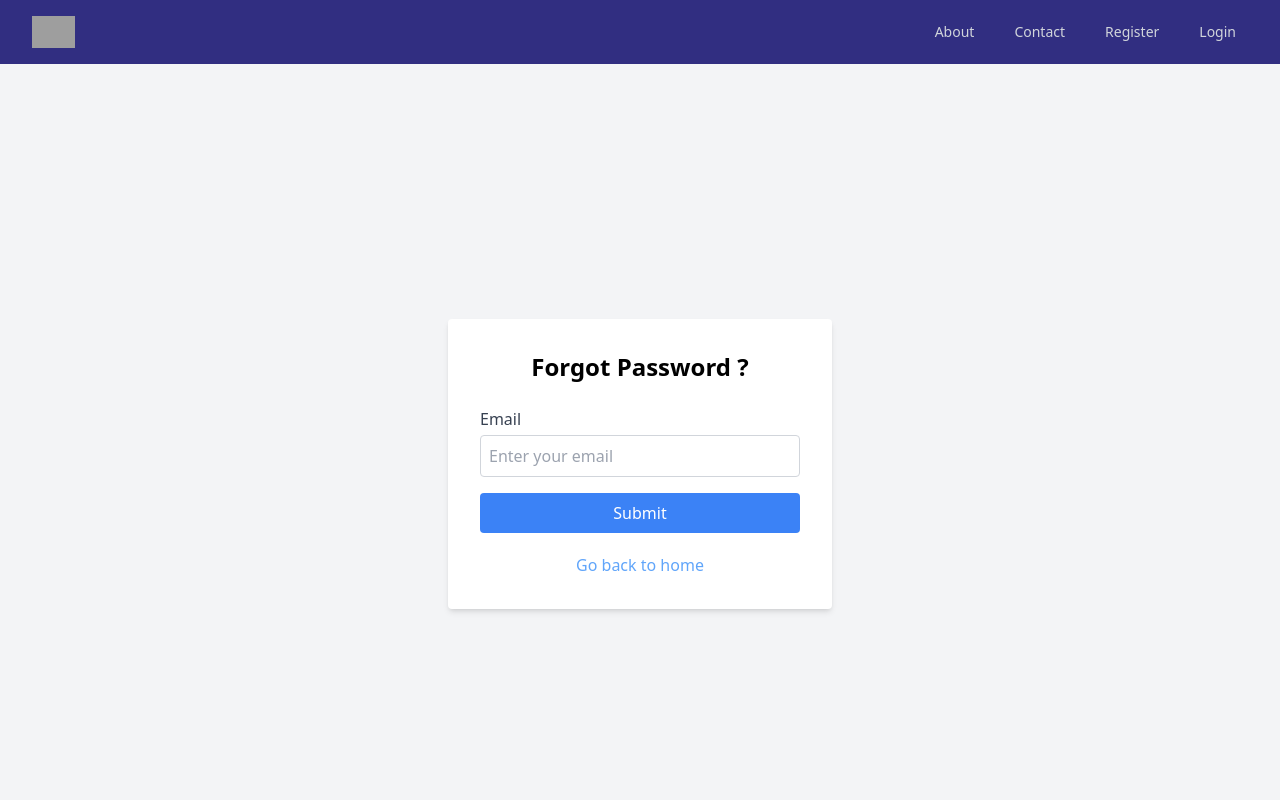
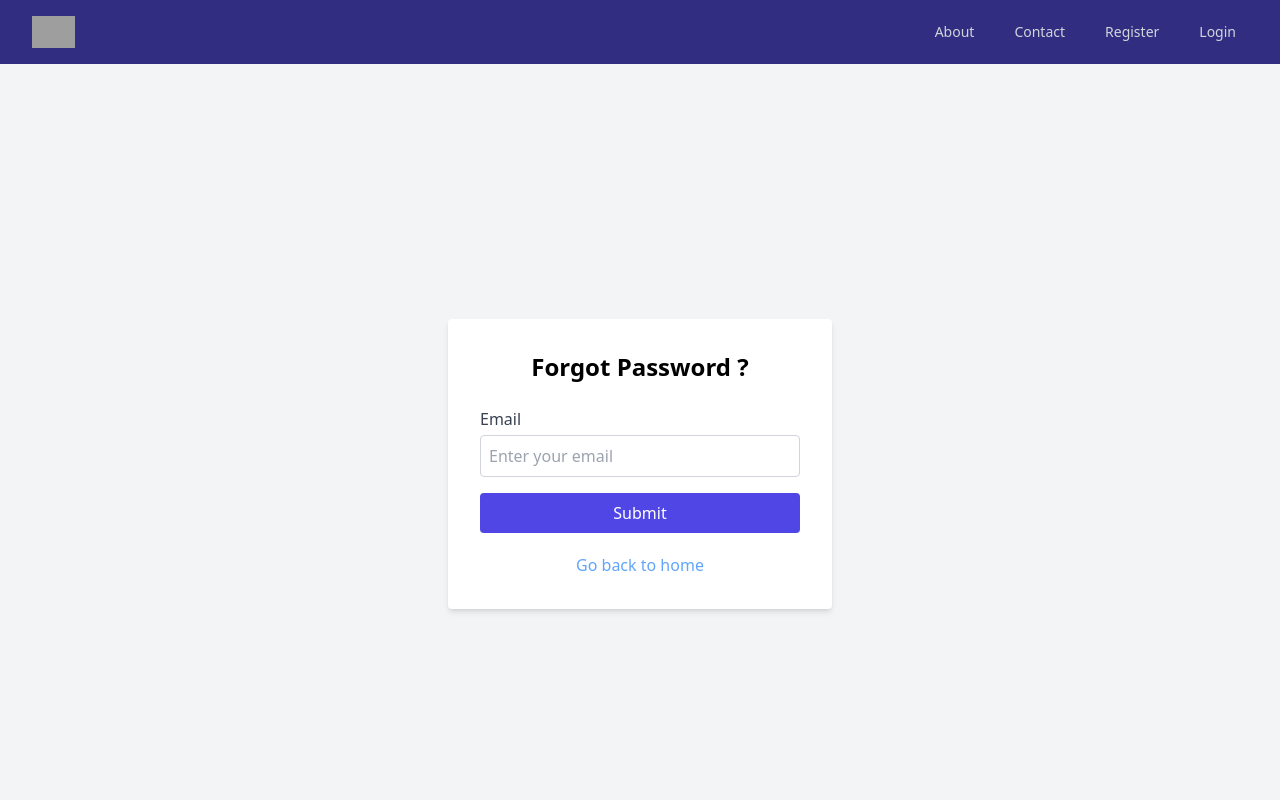
Before and after one commit to niyooshawebsites/appointment-booking-app, a React (Vite) app in the folder front/: page /forgot-password in a window 1280 px wide. Shown: the top 800 px of the page. Built offline with nearby package versions, Linux system fonts and the light colour scheme; no server answers; grey boxes are pictures that could not be loaded.

Commit message:
more changes

```diff
--- a/front/src/components/ForgotPasswordForm.jsx
+++ b/front/src/components/ForgotPasswordForm.jsx
@@ -45,7 +45,7 @@
         </div>
         <button
           type="submit"
-          className="w-full bg-blue-500 text-white py-2 rounded hover:bg-blue-600 transition duration-200"
+          className="w-full bg-indigo-600 text-white py-2 rounded hover:bg-indigo-700 transition duration-200"
         >
           Submit
         </button>
--- a/front/src/components/ResetPasswordForm.jsx
+++ b/front/src/components/ResetPasswordForm.jsx
@@ -77,7 +77,7 @@
       </div>
       <button
         type="submit"
-        className="w-full bg-blue-500 text-white py-2 rounded hover:bg-blue-600 transition duration-200"
+        className="w-full bg-indigo-600 text-white py-2 rounded hover:bg-indigo-700 transition duration-200"
       >
         Reset Password
       </button>
```
